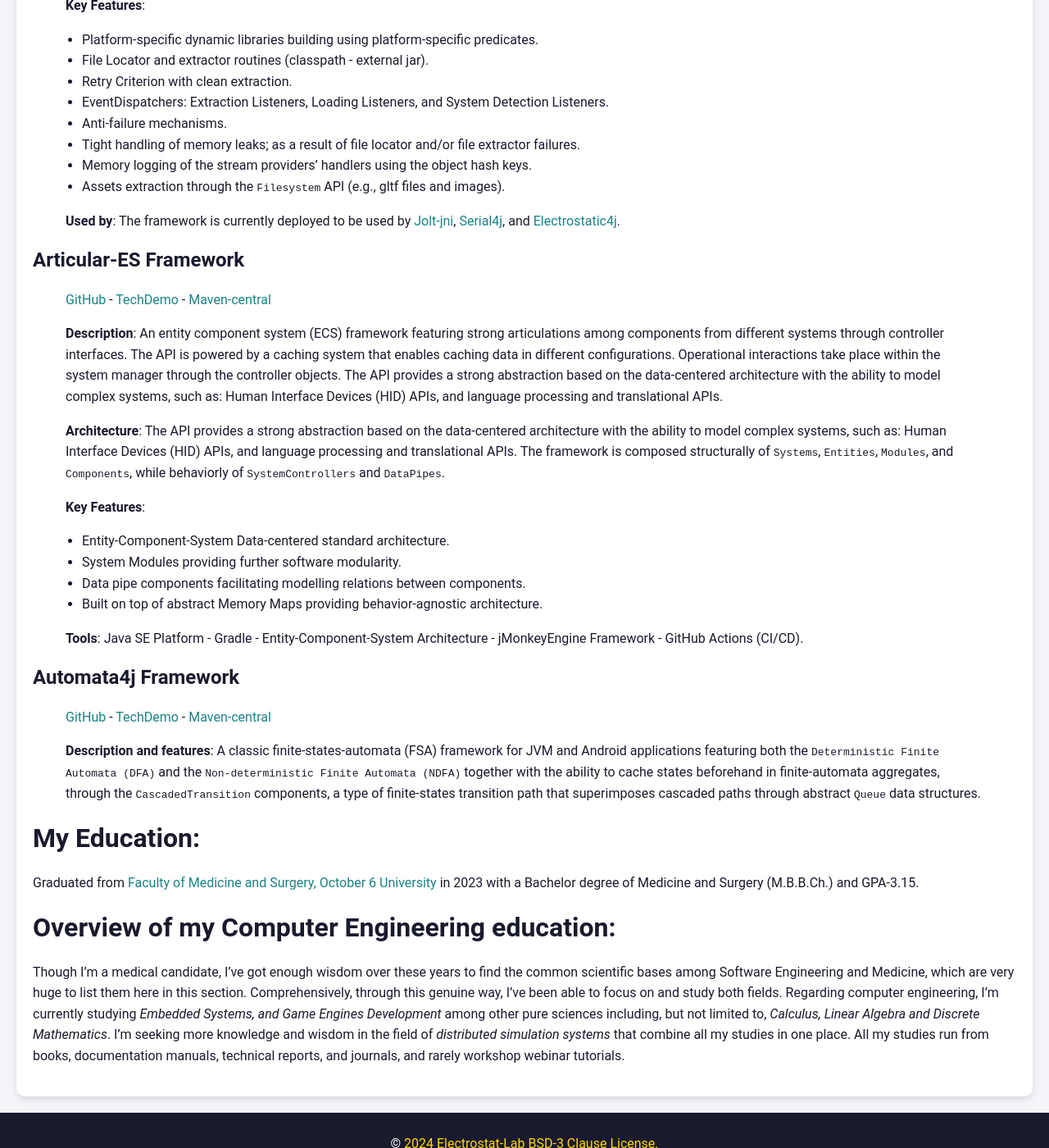
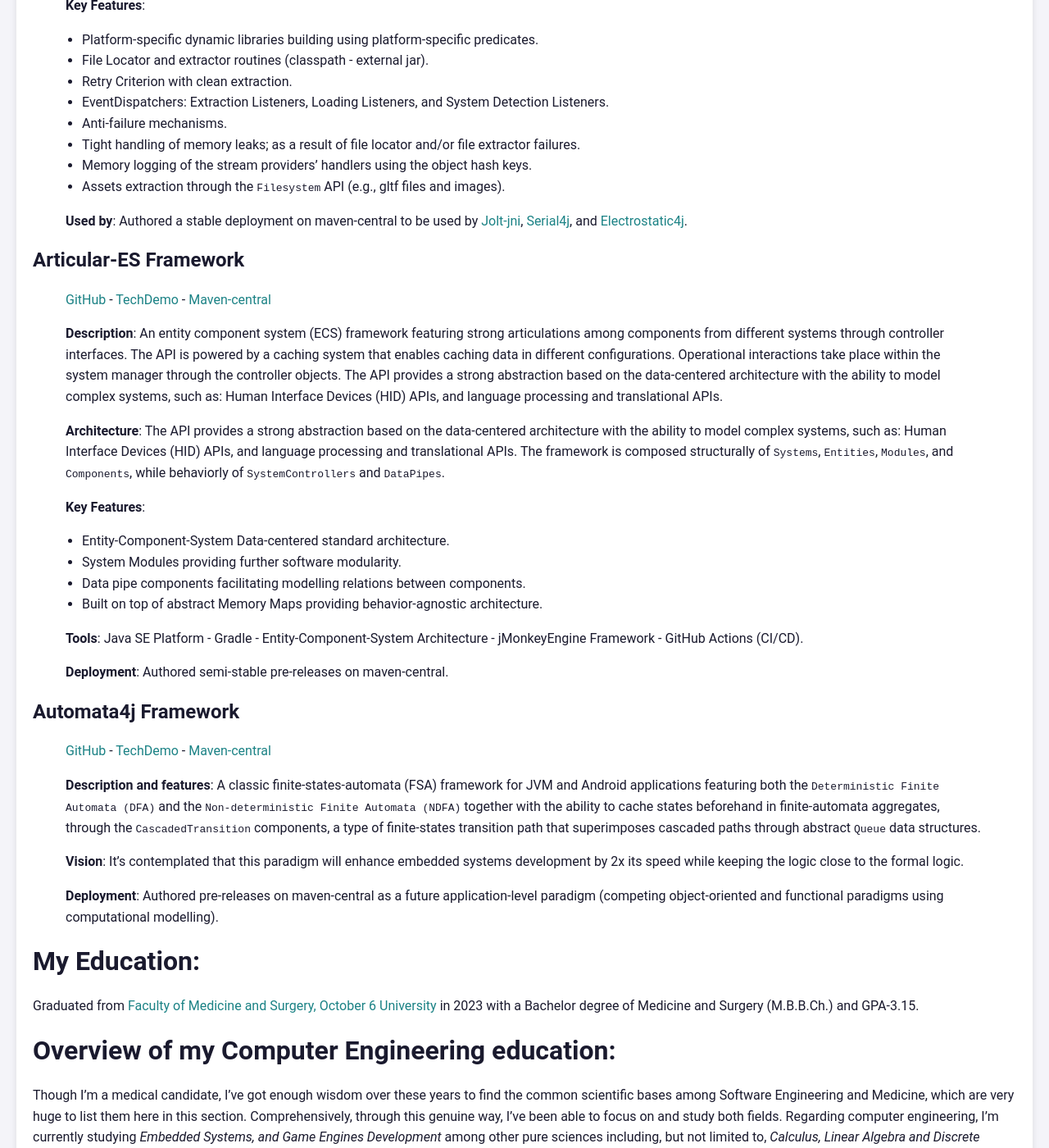
Before and after one commit to pavly-gerges/pavly-gerges, a Jekyll site: the page built from resume/index.md, in a window 1280 px wide and 1400 px high, scrolled down 4408 px. Shown: the whole window at 82% size. Built offline with Jekyll 4.4.1, drawn with Linux system fonts in a browser that asks for light colours; our own code applies the rules of GitHub Pages for plain Markdown files.

Commit message:
Update index.md

```diff
--- a/resume/index.md
+++ b/resume/index.md
@@ -118,7 +118,7 @@ The current vision of the Electrostat-Lab organization is to provide [a fully-fl
 > -  Assets extraction through the `Filesystem` API (e.g., gltf files and images).
 >
 > **Used by**:
-> The framework is currently deployed to be used by [Jolt-jni](https://github.com/stephengold/snap-jolt/tree/master), [Serial4j](https://github.com/Electrostat-Lab/Electrostatic-Sandbox/tree/master/electrostatic-sandbox-framework/electrostatic4j/serial4j), and [Electrostatic4j](https://github.com/Electrostat-Lab/Electrostatic-Sandbox/tree/master/electrostatic-sandbox-framework/electrostatic4j).
+> Authored a stable deployment on maven-central to be used by [Jolt-jni](https://github.com/stephengold/snap-jolt/tree/master), [Serial4j](https://github.com/Electrostat-Lab/Electrostatic-Sandbox/tree/master/electrostatic-sandbox-framework/electrostatic4j/serial4j), and [Electrostatic4j](https://github.com/Electrostat-Lab/Electrostatic-Sandbox/tree/master/electrostatic-sandbox-framework/electrostatic4j).
 >
 
 ## Articular-ES Framework
@@ -136,12 +136,16 @@ The current vision of the Electrostat-Lab organization is to provide [a fully-fl
 >
 > **Tools**: Java SE Platform - Gradle - Entity-Component-System Architecture - jMonkeyEngine Framework - GitHub Actions (CI/CD).
 >
+> **Deployment**: Authored semi-stable pre-releases on maven-central.
 
 ## Automata4j Framework
 > [GitHub](https://github.com/Electrostat-Lab/Automata4j) - [TechDemo](https://www.linkedin.com/feed/update/urn:li:activity:7014704404347949056/?updateEntityUrn=urn%3Ali%3Afs_updateV2%3A%28urn%3Ali%3Aactivity%3A7014704404347949056%2CFEED_DETAIL%2CEMPTY%2CDEFAULT%2Cfalse%29&originTrackingId=%2BI05adX4SQKtJ99ZQvk5DQ%3D%3D) - [Maven-central](https://central.sonatype.com/artifact/io.github.software-hardware-codesign/automata4j)
 >
 > **Description and features**: A classic finite-states-automata (FSA) framework for JVM and Android applications featuring both the `Deterministic Finite Automata (DFA)` and the `Non-deterministic Finite Automata (NDFA)` together with the ability to cache states beforehand in finite-automata aggregates, through the `CascadedTransition` components, a type of finite-states transition path that superimposes cascaded paths through abstract `Queue` data structures.
 >
+> **Vision**: It's contemplated that this paradigm will enhance embedded systems development by 2x its speed while keeping the logic close to the formal logic.
+>
+> **Deployment**: Authored pre-releases on maven-central as a future application-level paradigm (competing object-oriented and functional paradigms using computational modelling).
 
 # My Education:
 Graduated from [Faculty of Medicine and Surgery, October 6 University](https://o6u.edu.eg/Faculties.aspx?FactId=2) in 2023 with a Bachelor degree of Medicine and Surgery (M.B.B.Ch.) and GPA-3.15.
```
